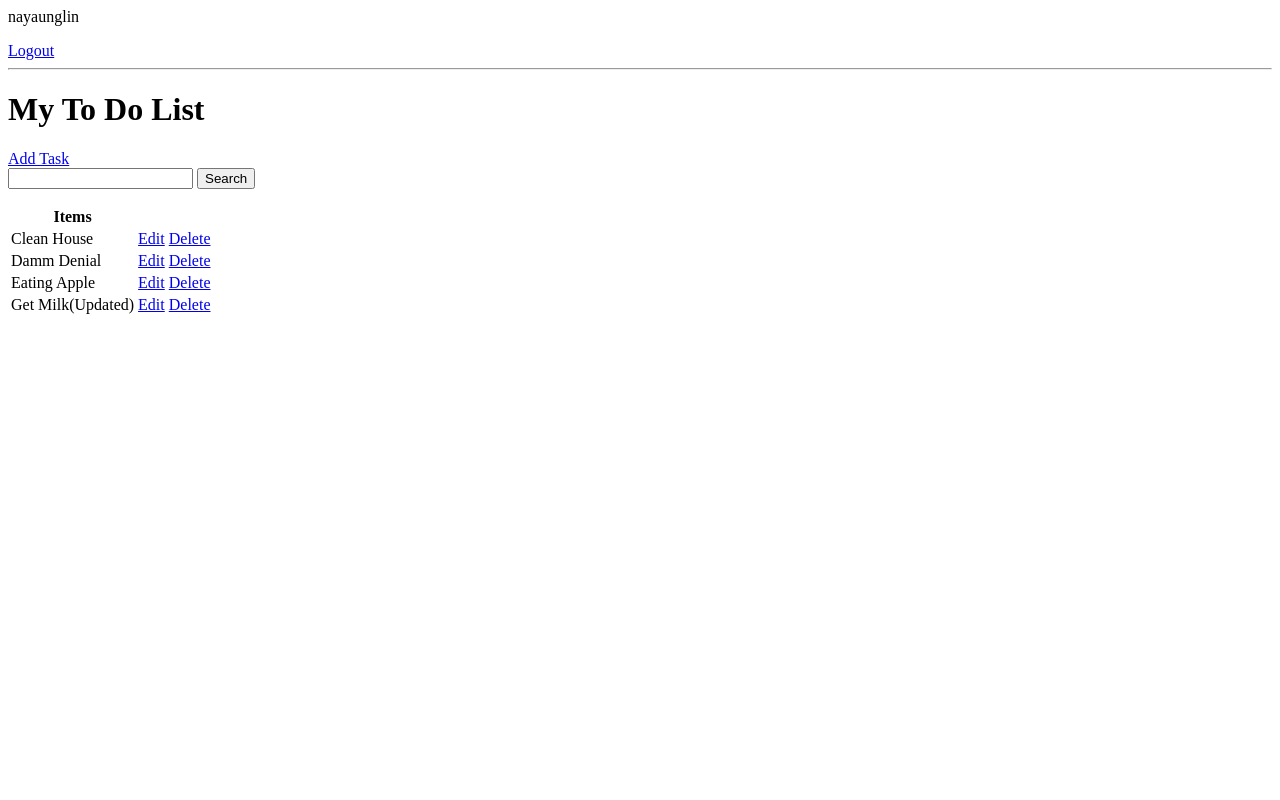
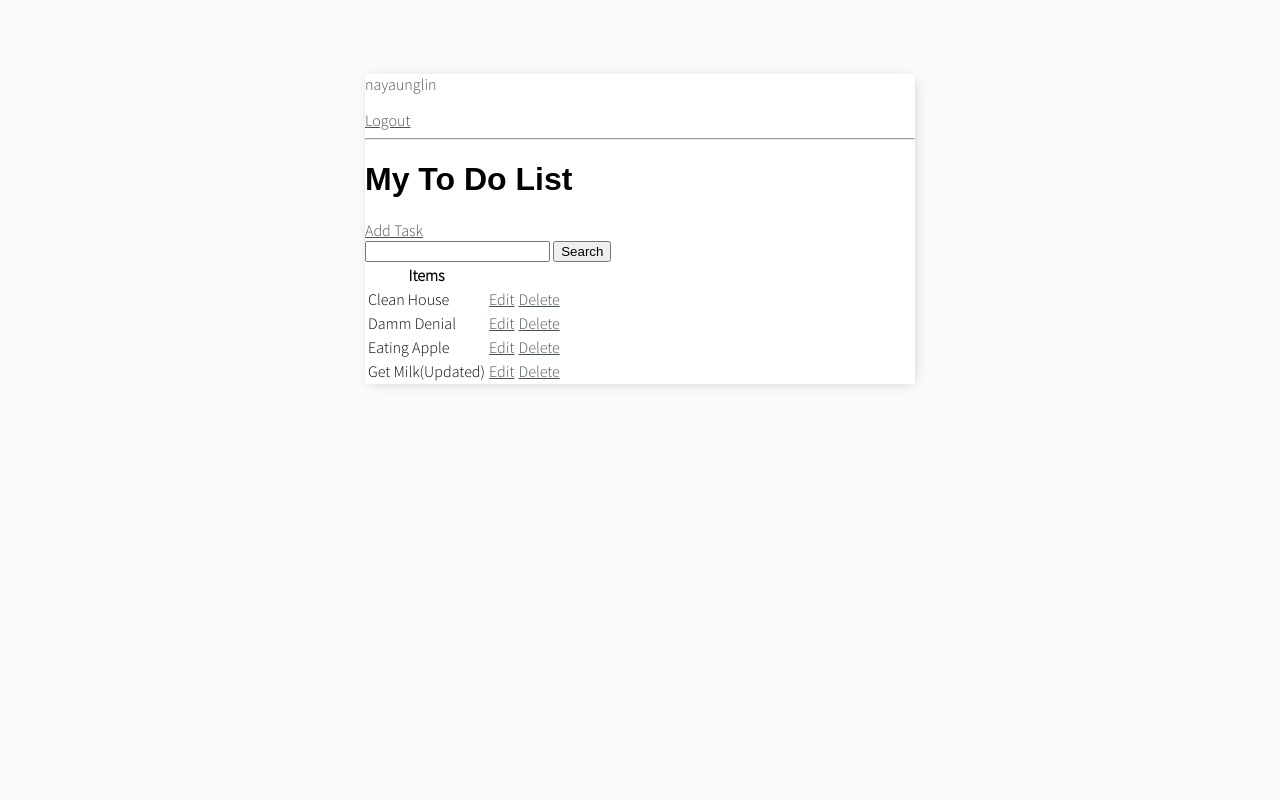
Before and after one commit to NayAungLin910/todo_list, a Django app: page / in a window 1280 px wide. Run offline with Django 4.2, Linux system fonts and the light colour scheme; a user stored in the database is signed in; data comes from the database, SQL or seed files in the repository; both versions use the stored data as it was after the commit.

Commit message:
Created the main page which is extended by other pages for the purpose of styling

```diff
--- a/base/templates/base/login.html
+++ b/base/templates/base/login.html
@@ -1,3 +1,6 @@
+{% extends 'base/main.html' %}
+{% block content %}
+
 <h1>Login</h1>
 
 <form method="POST">
@@ -8,3 +11,5 @@
 
 
 <p>Don't have an account? <a href="{% url 'register' %}">Register</a></p>
+
+{% endblock content %}
--- /dev/null
+++ b/base/templates/base/main.html
@@ -0,0 +1,48 @@
+<!DOCTYPE html>
+
+<html>
+<head>
+	<meta charset="utf-8">
+	<meta name="viewport" content="width=device-width, initial-scale=1">
+
+	<link rel="preconnect" href="https://fonts.googleapis.com">
+	<link rel="preconnect" href="https://fonts.gstatic.com" crossorigin>
+	<link href="https://fonts.googleapis.com/css2?family=Source+Sans+Pro:wght@300&display=swap" rel="stylesheet">
+
+	<title>To Do Items</title>
+
+	<style type="text/css">
+		body{
+			background-color: #FAFAFA;
+			font-family: 'Source Sans Pro', sans-serif;
+			padding-top: 50px;
+		}
+
+		h1, h2, h3, h4, h5, h6{
+			font-family: 'Raleway', sans-serif;
+		}
+
+		a, p{
+			color: #4b5156;
+		}
+
+		.container{
+			max-width: 550px;
+			margin: auto;
+			background-color: #fff;
+			-webkit-box-shadow: 2px 2px 13px -4px rgba(0, 0, 0, 0.21);
+			box-shadow: 2px 2px 13px -4px rgba(0, 0, 0, 0.21);
+		}
+	</style>
+
+</head>
+<body>
+
+	<div class="container">
+		{% block content %}
+
+		{% endblock content %}
+	</div>
+
+</body>
+</html>
--- a/base/templates/base/register.html
+++ b/base/templates/base/register.html
@@ -1,3 +1,6 @@
+{% extends 'base/main.html' %}
+{% block content %}
+
 <h1>Register</h1>
 
 <form method="POST">
@@ -8,3 +11,5 @@
 
 
 <p>Already have an account?<a href="{% url 'login' %}">Login</a></p>
+
+{% endblock content %}
--- a/base/templates/base/task_confirm_delete.html
+++ b/base/templates/base/task_confirm_delete.html
@@ -1,6 +1,11 @@
+{% extends 'base/main.html' %}
+{% block content %}
+
 <a href="{% url 'tasks' %}">Go Back</a>
 <form method="POST">
 	{% csrf_token %}
 	<p>Are you sure you want to delete this task? "{{ task.title }}"</p>
 	<input type="submit" value="Delete"/>
 </form>
+
+{% endblock content %}
--- a/base/templates/base/task_form.html
+++ b/base/templates/base/task_form.html
@@ -1,3 +1,6 @@
+{% extends 'base/main.html' %}
+{% block content %}
+
 <h3>Task Form</h3>
 <a href="{% url 'tasks' %}">Go Back</a>
 <form method="POST" action="">
@@ -5,3 +8,5 @@
 	{{ form.as_p }}
 	<input type="submit" value="Submit">
 </form>
+
+{% endblock content %}
--- a/base/templates/base/task_list.html
+++ b/base/templates/base/task_list.html
@@ -1,3 +1,5 @@
+{% extends 'base/main.html' %}
+{% block content %}
 
 {% if request.user.is_authenticated %}
 <p>{{ request.user }}</p>
@@ -6,7 +8,7 @@
 <a href="{% url 'login' %}">Login</a>
 {% endif %}
 <hr/>
-<h1>My To Do List {{ color }}</h1>
+<h1>My To Do List</h1>
 <a href="{% url 'task-create' %}">Add Task</a>
 
 <form method="GET">
@@ -29,3 +31,5 @@
 		<h3>No items in list.</h3>
 	{% endfor %}
 </table>
+
+{% endblock content %}
--- a/base/views.py
+++ b/base/views.py
@@ -23,7 +23,7 @@ class CustomLoginView(LoginView):
 class RegisterPage(FormView):
     template_name = 'base/register.html'
     form_class = UserCreationForm
-    redirect_authenticated_user = True
+    # redirect_authenticated_user = True
     success_url = reverse_lazy('tasks')
 
     def form_valid(self, form):
```
Also changed, not shown: db.sqlite3.
